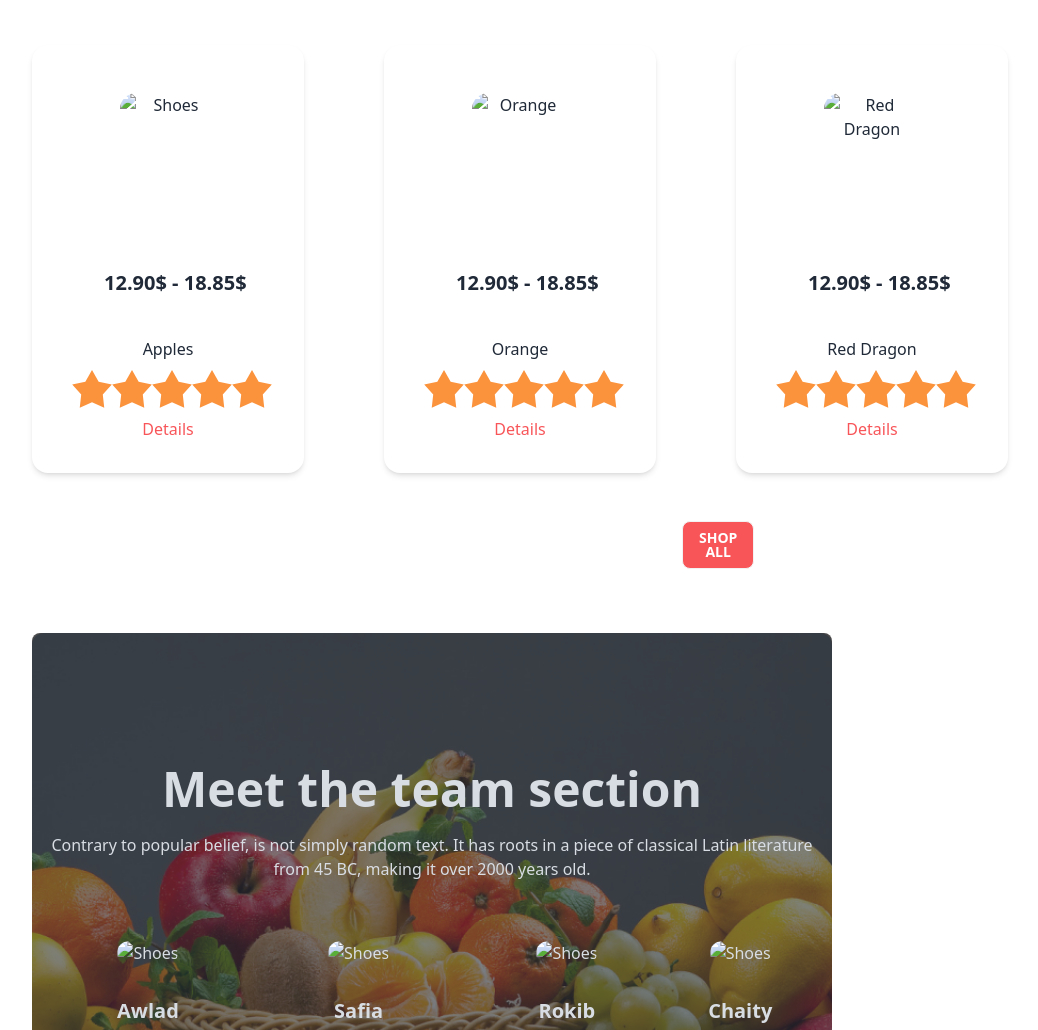
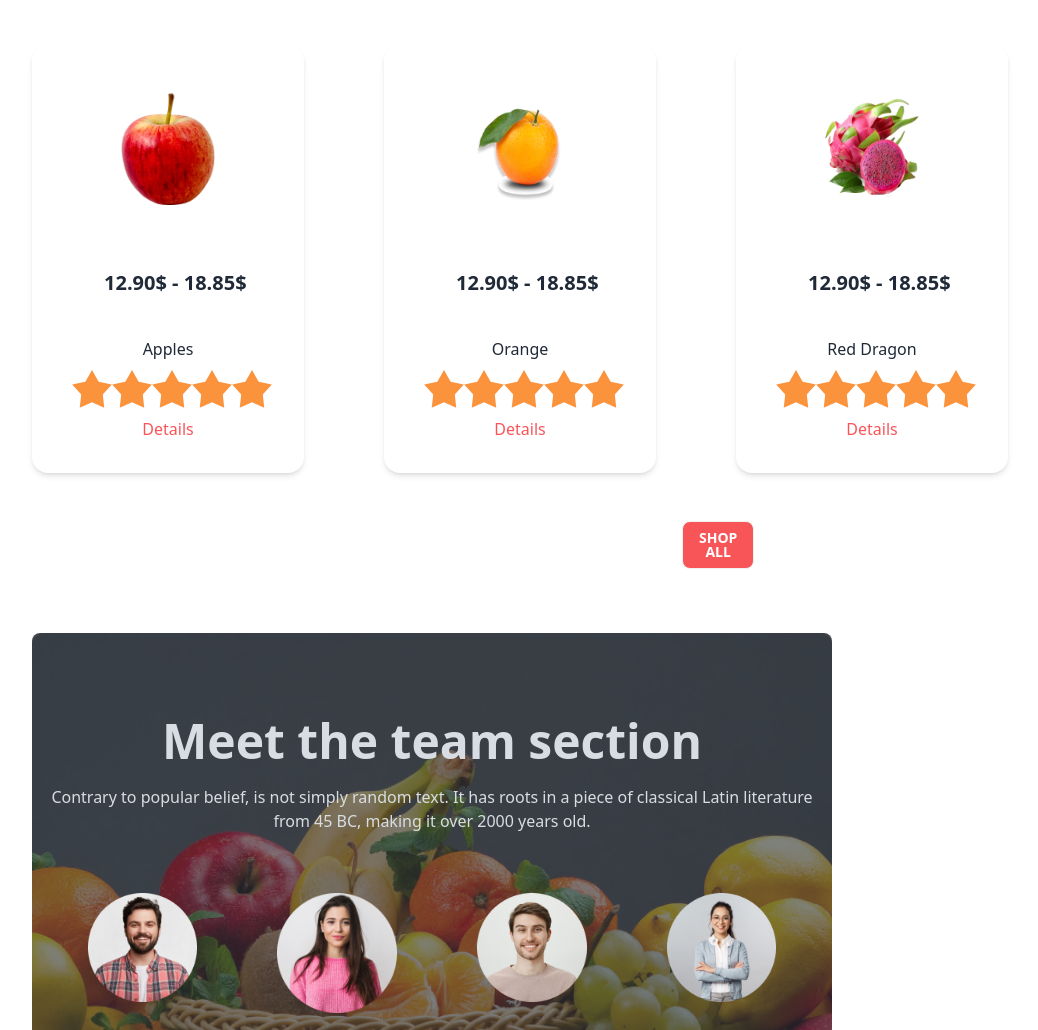
Before and after one commit to MohiuddinRaki/B8-A3-fruit-brust, a plain HTML site: page index.html in a window 1280 px wide. Shown: the part 1529-2559 px from the top of the page, without its empty margins (208-1246 px from the left). Drawn offline with nearby package versions, Linux system fonts and the light colour scheme; the site is published under a folder, as on GitHub Pages, so addresses that start at the root find nothing.

Commit message:
images solve

```diff
--- a/index.html
+++ b/index.html
@@ -269,7 +269,7 @@
     <div class="mt-12 flex flex-col gap-20 lg:flex-row justify-evenly lg:gap-x-20 ">
       <!-- card 1 -->
       <div class="card bg-base-100 shadow-md text-center pt-12 items-center">
-        <figure><img class="w-24 h-28" src="/images/fruit6.png" alt="Shoes" /></figure>
+        <figure><img class="w-24 h-28" src="images/fruit6.png" alt="Shoes" /></figure>
         <div class="card-body">
           <h2 class="card-title pl-10 py-8">12.90$ - 18.85$</h2>
           <p>Apples</p>
@@ -326,7 +326,7 @@
       </div>
       <!-- card 2 -->
       <div class="card bg-base-100 shadow-md text-center pt-12 items-center">
-        <figure><img class="w-24 h-28" src="/images/fruit7.png" alt="Orange" /></figure>
+        <figure><img class="w-24 h-28" src="images/fruit7.png" alt="Orange" /></figure>
         <div class="card-body">
           <h2 class="card-title pl-10 py-8">12.90$ - 18.85$</h2>
           <p>Orange</p>
@@ -383,7 +383,7 @@
       </div>
       <!-- card 3 -->
       <div class="card bg-base-100 shadow-md text-center pt-12 items-center">
-        <figure><img class="w-24 h-28" src="/images/fruit8.png" alt="Red Dragon" /></figure>
+        <figure><img class="w-24 h-28" src="images/fruit8.png" alt="Red Dragon" /></figure>
         <div class="card-body">
           <h2 class="card-title pl-10 py-8">12.90$ - 18.85$</h2>
           <p>Red Dragon</p>
@@ -440,7 +440,7 @@
       </div>
       <!-- card 4 -->
       <div class="card bg-base-100 shadow-md text-center pt-12 items-center">
-        <figure><img class="w-24 h-28" src="/images/fruit9.png" alt="Banana" /></figure>
+        <figure><img class="w-24 h-28" src="images/fruit9.png" alt="Banana" /></figure>
         <div class="card-body">
           <h2 class="card-title pl-10 py-8">12.90$ - 18.85$</h2>
           <p>Banana</p>
@@ -515,7 +515,7 @@
           <!-- card 1 -->
           <div class="card">
             <figure class="px-10 pt-10">
-              <img src="/images/member1.png" alt="Shoes" class="rounded-xl" />
+              <img src="images/member1.png" alt="Shoes" class="rounded-xl" />
             </figure>
             <div class="card-body items-center text-center">
               <h2 class="card-title">Awlad Hossain</h2>
@@ -530,7 +530,7 @@
           <!-- card 2 -->
           <div class="card">
             <figure class="px-10 pt-10">
-              <img src="/images/member2.png" alt="Shoes" class="rounded-xl" />
+              <img src="images/member2.png" alt="Shoes" class="rounded-xl" />
             </figure>
             <div class="card-body items-center text-center">
               <h2 class="card-title">Safia Chowdhury</h2>
@@ -545,7 +545,7 @@
           <!-- card 3 -->
           <div class="card">
             <figure class="px-10 pt-10">
-              <img src="/images/member3.png" alt="Shoes" class="rounded-xl" />
+              <img src="images/member3.png" alt="Shoes" class="rounded-xl" />
             </figure>
             <div class="card-body items-center text-center">
               <h2 class="card-title">Rokib Hossain</h2>
@@ -560,7 +560,7 @@
           <!-- card 4 -->
           <div class="card">
             <figure class="px-10 pt-10">
-              <img src="/images/member4.png" alt="Shoes" class="rounded-xl" />
+              <img src="images/member4.png" alt="Shoes" class="rounded-xl" />
             </figure>
             <div class="card-body items-center text-center">
               <h2 class="card-title">Chaity</h2>
```
